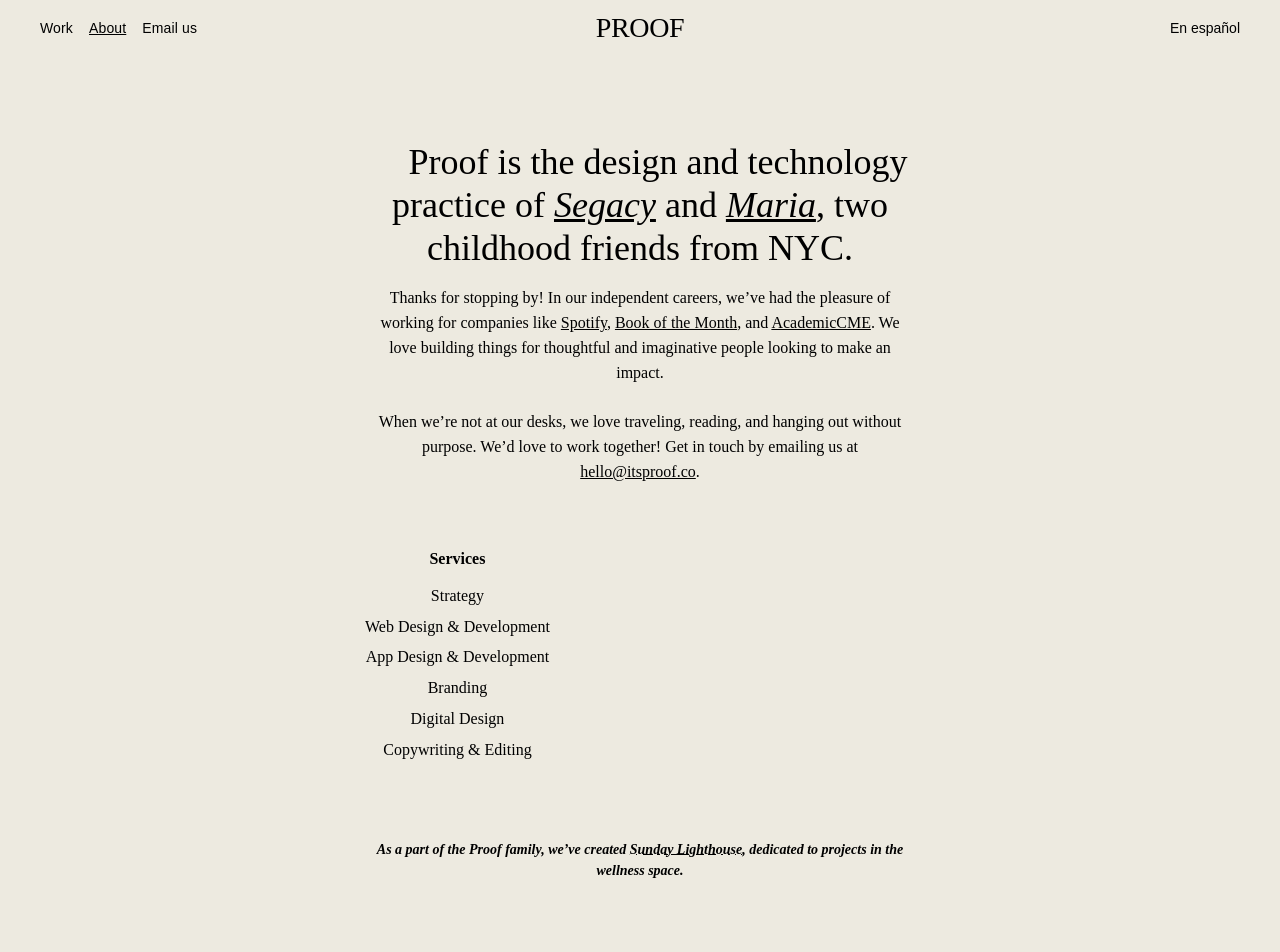
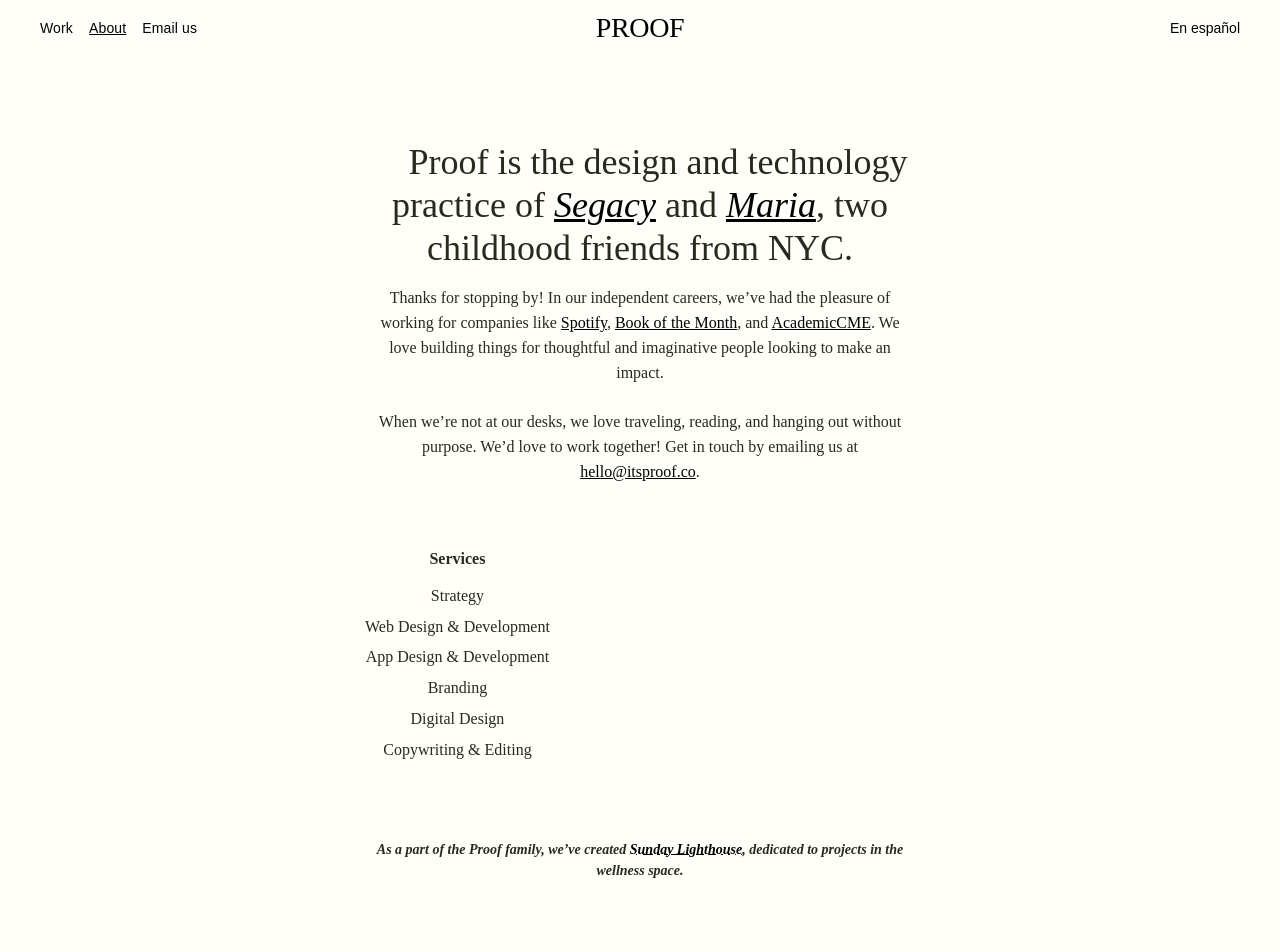
Before and after one commit to mmergal92/Proof_website, a React (Create React App) app: page /about in a window 1280 px wide. Shown: the top 952 px of the page. Built offline with nearby package versions, Linux system fonts and the light colour scheme; the HTML template or start-up script is replaced by a standard one; a web font is replaced by a local one.

Commit message:
color changes

```diff
--- a/src/App.css
+++ b/src/App.css
@@ -490,7 +490,7 @@ input[type=number]::-webkit-outer-spin-button {
 
 /* New About page */
 .about-page {
-  background-color: #EDEAE0;
+  background-color: #FFFEF8;
   display: flex;
   flex-direction: column;
   min-height: 100vh;
@@ -515,6 +515,7 @@ input[type=number]::-webkit-outer-spin-button {
 .about-header{
   font-family: "p22-mackinac-pro", serif;
   font-weight: 500;
+  color: #272B1E;
   font-size: 36px;
   line-height: 43.2px;
   margin-bottom: 16px;
@@ -522,6 +523,7 @@ input[type=number]::-webkit-outer-spin-button {
 .about-text{
   font-family: "Neue Haas Unica W1G";
   font-size: 16px;
+  color: #272B1E;
   font-weight: 400;
   line-height: 24.8px;
 }
@@ -543,6 +545,7 @@ input[type=number]::-webkit-outer-spin-button {
   display: flex;
   justify-content: space-between;
   gap: 2rem;
+  color: #272B1E;
   margin-top: 64px;
   flex-wrap: wrap;
   max-width: 480px;
@@ -554,6 +557,7 @@ input[type=number]::-webkit-outer-spin-button {
   margin-bottom: 16px;
   text-align: center;
   font-family: "Anonymous Pro";
+  color: #272B1E;
   font-size: 16px;
   line-height: 19.2px;
 }
@@ -562,6 +566,7 @@ input[type=number]::-webkit-outer-spin-button {
   list-style: none;
   font-family: "Neue Haas Unica W1G";
   padding-bottom: 6px;
+  color: #272B1E;
   margin: 0;
   text-align: center;
   font-size: 16px;
@@ -577,7 +582,8 @@ input[type=number]::-webkit-outer-spin-button {
   font-style: normal;
   font-weight: 700;
   text-align: center;
- font-family: "Anonymous Pro";
+  font-family: "Anonymous Pro";
+  color: #272B1E;
   font-size: 14px;
   line-height: 21px;
 }
```
